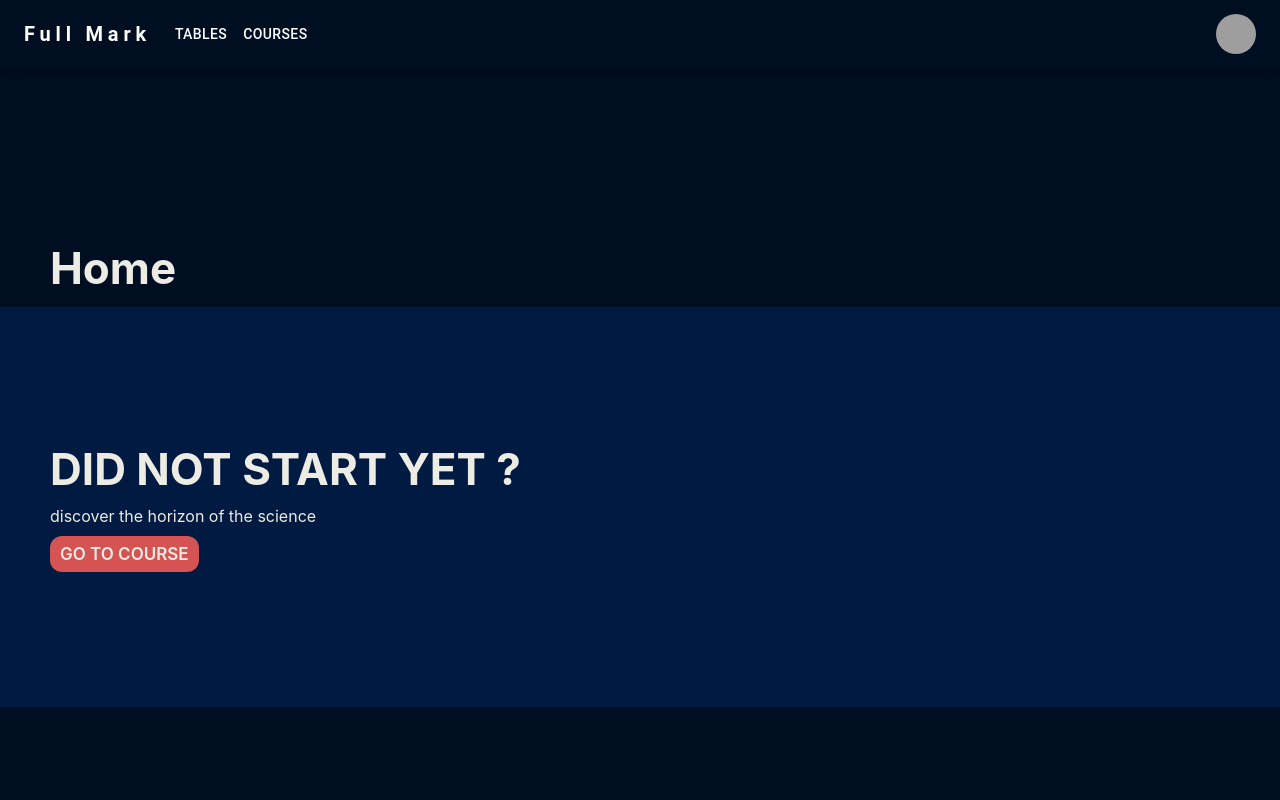
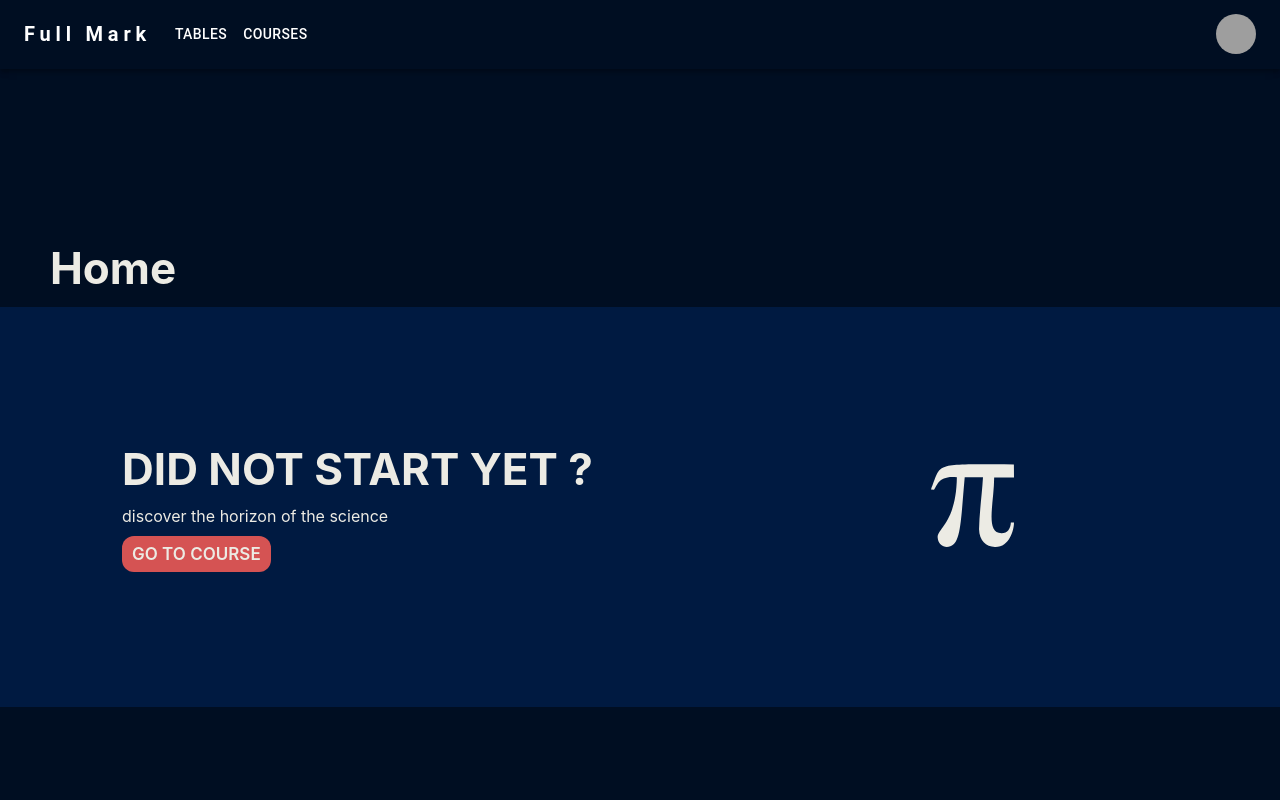
Before and after one commit to AbdAlrahmanDaas963/FullMark, a React (Create React App) app: page / in a window 1280 px wide. Shown: the top 800 px of the page. Built offline with nearby package versions, Linux system fonts and the light colour scheme; grey boxes are pictures that could not be loaded.

Commit message:
drag added

```diff
--- a/src/components/coursesCarousel/CoursesCarousel.jsx
+++ b/src/components/coursesCarousel/CoursesCarousel.jsx
@@ -6,6 +6,7 @@ import "./coursesCarousel.css";
 import CourseCard from "./CourseCard";
 
 function CoursesCarousel() {
+  const [carouselWidth, setCarouselWidth] = useState();
   const [state, setState] = useState([
     {
       id: 1,
@@ -32,7 +33,27 @@ function CoursesCarousel() {
       <div className="corses-carousel-container">
         <div className="big-text">Your Courses</div>
         <div className="carousel-scroll">
-          <motion.div className="carousel-in" drag="x" dragDirectionLock>
+          <motion.div
+            ref={(el) => {
+              if (!el) return;
+
+              console.log(el.getBoundingClientRect().width); // prints 200px
+              setCarouselWidth(el.getBoundingClientRect().width);
+            }}
+            className="carousel-in"
+            drag="x"
+            whileTap={{ cursor: "grabbing" }}
+            whileHover={{ cursor: "grab" }}
+            dragDirectionLock
+            dragConstraints={{
+              top: 0,
+              right: 0,
+              bottom: 0,
+              left: -carouselWidth + 200,
+            }}
+            dragTransition={{ bounceStiffness: 600, bounceDamping: 20 }}
+            dragElastic={0.5}
+          >
             {state.map((item) => (
               <CourseCard
                 key={item.id}
--- a/src/components/welcome/Welcome.jsx
+++ b/src/components/welcome/Welcome.jsx
@@ -4,6 +4,20 @@ import Button from "../button/Button";
 
 const h1 = "DID NOT START YET ?";
 const p = "discover the horizon of the science";
+const svg = (
+  <svg
+    width="83"
+    height="83"
+    viewBox="0 0 83 83"
+    fill="none"
+    xmlns="http://www.w3.org/2000/svg"
+  >
+    <path
+      d="M0 25.4615L3.02429 25.6926C6.16059 22.0339 7.39271 11.2117 25.8745 13.3299C25.2024 59.6996 5.48853 64.5908 6.72065 74.1035C7.16869 79.4953 11.3131 82.8074 15.7935 83C29.9442 82.4993 29.3095 62.8192 33.7153 13.2144H51.973C51.0022 30.6993 48.3513 48.1842 48.0526 65.3225C48.2766 76.7224 54.9973 82.8074 63.8462 82.8845C78.4076 83.3851 83 65.8617 83 58.3902H79.8637C79.565 64.5523 76.6901 68.9813 70.5668 69.2509C53.8772 69.4819 63.0621 38.9796 63.1741 13.4455L83 13.561L82.888 0.505085C0.483852 0.0933451 10.9433 -1.57304 0 25.4615Z"
+      fill="#ECEBE4"
+    />
+  </svg>
+);
 
 function Welcome() {
   return (
@@ -15,7 +29,7 @@ function Welcome() {
           <div>{p}</div>
           <Button title={"GO TO COURSE"} />
         </div>
-        <div></div>
+        <div>{svg}</div>
       </div>
     </div>
   );
--- a/src/components/welcome/welcome.css
+++ b/src/components/welcome/welcome.css
@@ -24,6 +24,7 @@
   grid-template-columns: 50% 50%;
   align-items: center;
   padding-left: 50px;
+  justify-items: center;
 }
 .wlc-content-left div {
   margin: 10px 0;
@@ -35,6 +36,14 @@
   width: fit-content;
 }
 
+@media screen and (max-width: 700px) {
+  .welcome-content {
+    grid-template-columns: 100%;
+    padding-left: 0;
+  }
+}
+
+/*
 .carousel {
   width: 100%;
   height: 200px;
@@ -70,4 +79,4 @@
   margin: 0 20px;
   color: #5d94e4;
   font-weight: bold;
-}
+} */
```
